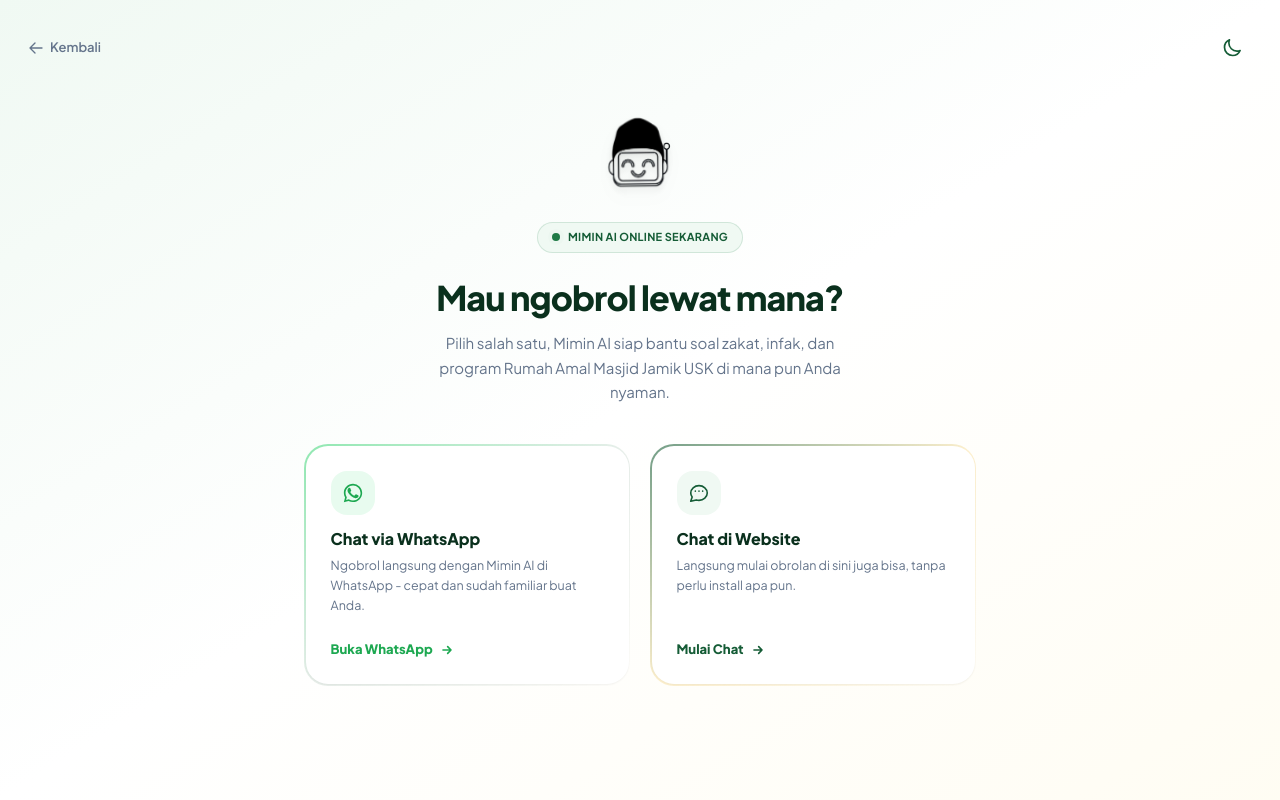
After one commit to WafiJackson/Chatbot_Rumah_Amal, a FastAPI app: template app/templates/public/pilih_channel.html in a window 1280 px wide. The commit adds this page. Run offline with FastAPI, Linux system fonts and the light colour scheme; the template is opened without the code that fills it, so the values that code supplies are empty; some libraries are stand-ins or nearby versions.

Commit message:
channel pemilihan bot yang dihubungkan dari widget web

```diff
--- a/app/routes/public_web.py
+++ b/app/routes/public_web.py
@@ -1,6 +1,7 @@
 import re
 import secrets
 import time
+from urllib.parse import quote as _url_quote
 
 from fastapi import APIRouter, Request, UploadFile, File, Form
 from fastapi.responses import JSONResponse
@@ -17,6 +18,13 @@ router = APIRouter(tags=["public-web"])
 templates = Jinja2Templates(directory="templates/public")
 
 SESSION_COOKIE = "web_chat_session"
+
+# Nomor WhatsApp resmi Rumah Amal - SAMA dengan yang tertulis di
+# QA_SCRIPT["info_kontak"] (admin_scripts.py), sudah dikonfirmasi staf valid
+# & aktif (lihat CATATAN_KEKURANGAN_PROYEK.txt bagian 9C). Dipakai halaman
+# "Pilih Channel" untuk tombol "Chat via WhatsApp".
+NOMOR_WA_RESMI = "628116888123"
+_PESAN_PEMBUKA_WA = "Assalamu'alaikum, saya ingin bertanya seputar zakat/infak di Rumah Amal USK."
 
 # Konteks percakapan per-pengunjung web (pola sama dengan user_sessions di
 # bot_webhook.py) - hanya menyimpan last_program_key & nomor WA yang sudah
@@ -173,6 +181,21 @@ def _format_riwayat(no_wa: str, sapaan: str) -> str:
 @router.get("/")
 def chat_page(request: Request):
     return templates.TemplateResponse(request, "chat.html", {})
+
+
+@router.get("/pilih-channel")
+def pilih_channel_page(request: Request):
+    """Halaman perantara sebelum masuk ke Web Chat - dituju dari widget
+    "robot-toast" yang akan dipasang tim web di beranda situs resmi.
+    Pengunjung memilih mau lanjut lewat WhatsApp atau Chat di Website."""
+    return templates.TemplateResponse(
+        request,
+        "pilih_channel.html",
+        {
+            "nomor_wa_resmi": NOMOR_WA_RESMI,
+            "pesan_pembuka_wa": _url_quote(_PESAN_PEMBUKA_WA),
+        },
+    )
 
 
 # =====================================================================
--- /dev/null
+++ b/app/templates/public/pilih_channel.html
@@ -0,0 +1,141 @@
+<!DOCTYPE html>
+<html lang="id">
+<head>
+    <meta charset="UTF-8">
+    <meta name="viewport" content="width=device-width, initial-scale=1.0">
+    <title>Pilih Channel &middot; Mimin AI Rumah Amal USK</title>
+    <link rel="preconnect" href="https://fonts.googleapis.com">
+    <link rel="preconnect" href="https://fonts.gstatic.com" crossorigin>
+    <link href="https://fonts.googleapis.com/css2?family=Plus+Jakarta+Sans:wght@400;500;600;700;800&display=swap" rel="stylesheet">
+    <script src="https://cdn.tailwindcss.com"></script>
+    <script>
+        tailwind.config = {
+            darkMode: 'class',
+            theme: {
+                extend: {
+                    colors: {
+                        amal: { 50: '#F0F9F3', 100: '#DCEFE1', 200: '#B9DFC4', 300: '#8CC79E', 400: '#59AB74', 500: '#2F8C52', 600: '#1F7A46', 700: '#155C36', 800: '#0F452A', 900: '#0A301D', 950: '#051B10' },
+                        gold: { 50: '#FFFBEB', 100: '#FEF3C7', 200: '#FDE7A0', 300: '#FBD86B', 400: '#F6C445', 500: '#E8AC1F', 600: '#C98F13', 700: '#A5720E' }
+                    }
+                }
+            }
+        }
+    </script>
+    <script>
+        // Sama persis pola chat.html - terapkan tema tersimpan SEBELUM body
+        // dirender supaya tidak ada kedipan tema terang->gelap.
+        (function () {
+            var saved = localStorage.getItem("ra_theme");
+            var dark = saved ? saved === "dark" : window.matchMedia("(prefers-color-scheme: dark)").matches;
+            if (dark) document.documentElement.classList.add("dark");
+        })();
+    </script>
+    <style>
+        body { font-family: 'Plus Jakarta Sans', ui-sans-serif, system-ui, sans-serif; }
+
+        /* Avatar bot Mimin: ikon resmi yang sama persis dengan chat.html
+           (/static/public/bot-icon.png) supaya identitas visualnya konsisten
+           di kedua halaman - line-art hitam di atas latar transparan,
+           dibalik warnanya (invert) khusus mode gelap lewat kelas Tailwind
+           "dark:invert" di elemennya sendiri. */
+        @keyframes botFloat { 0%, 100% { transform: translateY(0) rotate(0deg); } 50% { transform: translateY(-8px) rotate(-2deg); } }
+        .bot-hero { animation: botFloat 3s ease-in-out infinite; }
+        @media (prefers-reduced-motion: reduce) { .bot-hero { animation: none; } }
+
+        .reveal { opacity: 0; transform: translateY(14px); transition: opacity .6s cubic-bezier(0.16,1,0.3,1), transform .6s cubic-bezier(0.16,1,0.3,1); }
+        .reveal.in { opacity: 1; transform: translateY(0); }
+    </style>
+</head>
+<body class="min-h-screen bg-gradient-to-br from-amal-50 via-white to-gold-50/60 dark:from-amal-950 dark:via-amal-900 dark:to-amal-950 text-slate-800 dark:text-amal-50 antialiased">
+
+    <div class="min-h-screen flex flex-col">
+
+        <div class="flex items-center justify-between p-5 sm:p-7">
+            <button type="button" onclick="history.back()" class="reveal inline-flex items-center gap-1.5 text-[13px] font-semibold text-slate-500 dark:text-amal-400 hover:text-amal-700 dark:hover:text-gold-400 transition-colors">
+                <svg class="w-4 h-4" fill="none" stroke="currentColor" viewBox="0 0 24 24" stroke-width="2"><path stroke-linecap="round" stroke-linejoin="round" d="M10.5 19.5L3 12m0 0l7.5-7.5M3 12h18"></path></svg>
+                Kembali
+            </button>
+            <button type="button" onclick="toggleTheme()" class="reveal w-10 h-10 rounded-xl flex items-center justify-center text-amal-700 dark:text-gold-400 hover:bg-amal-100/60 dark:hover:bg-amal-800 transition-colors shrink-0" aria-label="Ubah tema terang/gelap">
+                <svg class="w-5 h-5 dark:hidden" fill="none" stroke="currentColor" viewBox="0 0 24 24" stroke-width="2"><path stroke-linecap="round" stroke-linejoin="round" d="M21.752 15.002A9.72 9.72 0 0118 15.75c-5.385 0-9.75-4.365-9.75-9.75 0-1.33.266-2.597.748-3.752A9.753 9.753 0 003 11.25C3 16.635 7.365 21 12.75 21a9.753 9.753 0 009.002-5.998z"></path></svg>
+                <svg class="w-5 h-5 hidden dark:block" fill="none" stroke="currentColor" viewBox="0 0 24 24" stroke-width="2"><path stroke-linecap="round" stroke-linejoin="round" d="M12 3v2.25m6.364.386-1.591 1.591M21 12h-2.25m-.386 6.364-1.591-1.591M12 18.75V21m-4.773-4.227-1.591 1.591M5.25 12H3m4.227-4.773L5.636 5.636M15.75 12a3.75 3.75 0 11-7.5 0 3.75 3.75 0 017.5 0z"></path></svg>
+            </button>
+        </div>
+
+        <main class="flex-1 flex flex-col items-center justify-center px-5 sm:px-6 pb-16 -mt-10">
+            <div class="max-w-2xl w-full mx-auto text-center">
+
+                <img src="/static/public/bot-icon.png" alt="Mimin AI" class="bot-hero w-20 h-20 sm:w-24 sm:h-24 mx-auto mb-5 reveal drop-shadow-lg dark:invert">
+
+                <div class="reveal inline-flex items-center gap-2 px-3.5 py-1.5 rounded-full border border-amal-600/15 dark:border-amal-500/25 bg-amal-50 dark:bg-amal-900 mb-6">
+                    <span class="flex h-2 w-2 relative">
+                        <span class="animate-ping absolute inline-flex h-full w-full rounded-full bg-amal-600 opacity-75"></span>
+                        <span class="relative inline-flex rounded-full h-2 w-2 bg-amal-600"></span>
+                    </span>
+                    <span class="text-[11px] font-bold text-amal-700 dark:text-amal-300 tracking-wide uppercase">Mimin AI Online Sekarang</span>
+                </div>
+
+                <h1 class="reveal text-[26px] sm:text-[34px] font-extrabold text-amal-900 dark:text-white tracking-tight leading-tight mb-3">
+                    Mau ngobrol lewat mana?
+                </h1>
+                <p class="reveal text-[14px] sm:text-[15px] text-slate-500 dark:text-amal-400 leading-relaxed max-w-md mx-auto mb-10">
+                    Pilih salah satu, Mimin AI siap bantu soal zakat, infak, dan program Rumah Amal Masjid Jamik USK di mana pun Anda nyaman.
+                </p>
+
+                <div class="grid sm:grid-cols-2 gap-5 text-left">
+
+                    <a href="https://wa.me/{{ nomor_wa_resmi }}?text={{ pesan_pembuka_wa }}"
+                       target="_blank" rel="noopener noreferrer"
+                       class="reveal group relative rounded-3xl p-[1.5px] bg-gradient-to-br from-[#25D366]/50 via-amal-700/10 to-transparent transition-transform duration-300 hover:-translate-y-1">
+                        <div class="relative h-full bg-white dark:bg-amal-900 rounded-[22px] p-6 flex flex-col gap-3 shadow-sm border border-transparent dark:border-amal-800">
+                            <div class="w-11 h-11 rounded-2xl bg-[#25D366]/10 text-[#1DA851] flex items-center justify-center">
+                                <svg viewBox="0 0 24 24" width="22" height="22" fill="currentColor">
+                                    <path d="M17.472 14.382c-.297-.149-1.758-.867-2.03-.967-.273-.099-.471-.148-.67.15-.197.297-.767.966-.94 1.164-.173.199-.347.223-.644.075-.297-.15-1.255-.463-2.39-1.475-.883-.788-1.48-1.761-1.653-2.059-.173-.297-.018-.458.13-.606.134-.133.298-.347.446-.52.149-.174.198-.298.298-.497.099-.198.05-.371-.025-.52-.075-.149-.669-1.612-.916-2.207-.242-.579-.487-.5-.669-.51-.173-.008-.371-.01-.57-.01-.198 0-.52.074-.792.372-.272.297-1.04 1.016-1.04 2.479 0 1.462 1.065 2.875 1.213 3.074.149.198 2.096 3.2 5.077 4.487.709.306 1.262.489 1.694.625.712.227 1.36.195 1.871.118.571-.085 1.758-.719 2.006-1.413.248-.694.248-1.289.173-1.413-.074-.124-.272-.198-.57-.347z"/>
+                                    <path fill-rule="evenodd" clip-rule="evenodd" d="M12.004 2.003c-5.514 0-9.997 4.483-9.997 9.997 0 1.762.464 3.484 1.346 5.001L2 22.003l5.14-1.347a9.96 9.96 0 004.864 1.24h.004c5.514 0 9.997-4.483 9.997-9.997 0-2.67-1.04-5.182-2.929-7.072a9.935 9.935 0 00-7.072-2.824zm0 18.187h-.003a8.19 8.19 0 01-4.175-1.144l-.3-.178-3.05.8.815-2.973-.195-.306a8.176 8.176 0 01-1.256-4.39c0-4.523 3.68-8.203 8.207-8.203a8.15 8.15 0 015.804 2.406 8.146 8.146 0 012.399 5.801c0 4.524-3.68 8.187-8.246 8.187z"/>
+                                </svg>
+                            </div>
+                            <div>
+                                <h3 class="text-[16px] font-extrabold text-amal-900 dark:text-white mb-1">Chat via WhatsApp</h3>
+                                <p class="text-[12.5px] text-slate-500 dark:text-amal-400 leading-relaxed">Ngobrol langsung dengan Mimin AI di WhatsApp - cepat dan sudah familiar buat Anda.</p>
+                            </div>
+                            <div class="mt-auto pt-3 inline-flex items-center gap-1.5 text-[13px] font-extrabold text-[#1DA851]">
+                                Buka WhatsApp
+                                <svg class="w-4 h-4 group-hover:translate-x-1 transition-transform" fill="none" stroke="currentColor" viewBox="0 0 24 24" stroke-width="2.5"><path stroke-linecap="round" stroke-linejoin="round" d="M13 7l5 5m0 0l-5 5m5-5H6"></path></svg>
+                            </div>
+                        </div>
+                    </a>
+
+                    <a href="/"
+                       class="reveal group relative rounded-3xl p-[1.5px] bg-gradient-to-br from-amal-700/60 via-gold-400/25 to-transparent transition-transform duration-300 hover:-translate-y-1">
+                        <div class="relative h-full bg-white dark:bg-amal-900 rounded-[22px] p-6 flex flex-col gap-3 shadow-sm border border-transparent dark:border-amal-800">
+                            <div class="w-11 h-11 rounded-2xl bg-amal-50 dark:bg-amal-950 text-amal-700 dark:text-amal-300 flex items-center justify-center">
+                                <svg width="22" height="22" fill="none" stroke="currentColor" viewBox="0 0 24 24" stroke-width="1.75"><path stroke-linecap="round" stroke-linejoin="round" d="M8 10h.01M12 10h.01M16 10h.01M21 12c0 4.418-4.03 8-9 8-1.06 0-2.077-.163-3.02-.462L3 21l1.545-4.635C3.564 15.176 3 13.633 3 12c0-4.418 4.03-8 9-8s9 3.582 9 8z"></path></svg>
+                            </div>
+                            <div>
+                                <h3 class="text-[16px] font-extrabold text-amal-900 dark:text-white mb-1">Chat di Website</h3>
+                                <p class="text-[12.5px] text-slate-500 dark:text-amal-400 leading-relaxed">Langsung mulai obrolan di sini juga bisa, tanpa perlu install apa pun.</p>
+                            </div>
+                            <div class="mt-auto pt-3 inline-flex items-center gap-1.5 text-[13px] font-extrabold text-amal-700 dark:text-gold-400">
+                                Mulai Chat
+                                <svg class="w-4 h-4 group-hover:translate-x-1 transition-transform" fill="none" stroke="currentColor" viewBox="0 0 24 24" stroke-width="2.5"><path stroke-linecap="round" stroke-linejoin="round" d="M13 7l5 5m0 0l-5 5m5-5H6"></path></svg>
+                            </div>
+                        </div>
+                    </a>
+
+                </div>
+            </div>
+        </main>
+    </div>
+
+    <script>
+        function toggleTheme() {
+            var isDark = document.documentElement.classList.toggle("dark");
+            localStorage.setItem("ra_theme", isDark ? "dark" : "light");
+        }
+        setTimeout(function () {
+            document.querySelectorAll(".reveal").forEach(function (el, i) {
+                setTimeout(function () { el.classList.add("in"); }, i * 70);
+            });
+        }, 80);
+    </script>
+</body>
+</html>
```
Also changed, not shown: app/static/public/chat.js (+7 -20 lines), app/templates/public/chat.html (+8 -23 lines), app/tests/test_pilih_channel.py (added, +25 -0 lines), app/static/public/bot-icon.png (added).
